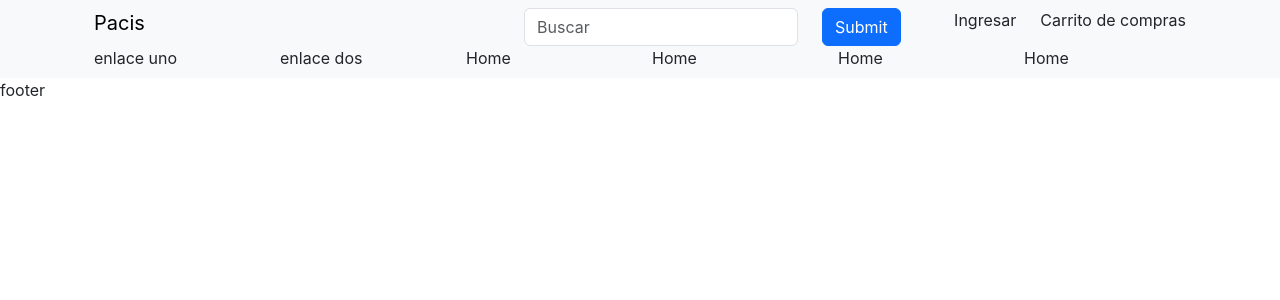
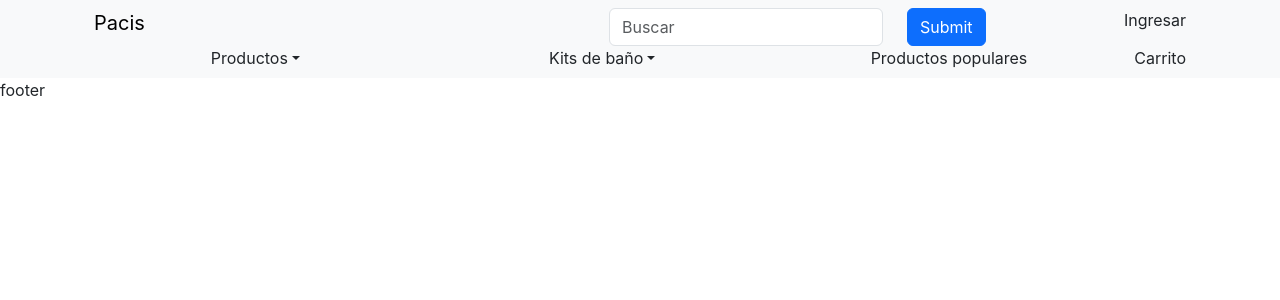
Before and after one commit to No-Country-simulation/c22-10-m-webapp, a React (Create React App) app in the folder Frontend/: page / in a window 1280 px wide. Shown: the top 300 px of the page. Built offline with nearby package versions, Linux system fonts and the light colour scheme.

Commit message:
Update header + estructura interna de la carpeta "COMPONENTS"

```diff
--- a/Frontend/src/COMPONENTS/Cabecera.jsx
+++ /dev/null
@@ -1,90 +0,0 @@
-import Container from "react-bootstrap/Container";
-import Nav from "react-bootstrap/Nav";
-import Navbar from "react-bootstrap/Navbar";
-import NavDropdown from "react-bootstrap/NavDropdown";
-import Form from "react-bootstrap/Form";
-import Button from "react-bootstrap/Button";
-import Row from "react-bootstrap/Row";
-import Col from "react-bootstrap/Col";
-import { Link } from "react-router-dom";
-
-function Cabecera() {
-  return (
-    <Navbar expand="lg" className="bg-body-tertiary">
-      <Container>
-        <Navbar.Toggle aria-controls="basic-navbar-nav" />
-        <Navbar.Collapse id="basic-navbar-nav">
-          <Container>
-            <Row>
-              <Col>
-                <Navbar.Brand as={Link} to="">
-                  Pacis
-                </Navbar.Brand>
-              </Col>
-              <Col>
-                <Form inline>
-                  <Row>
-                    <Col xs="auto">
-                      <Form.Control
-                        type="text"
-                        placeholder="Buscar"
-                        className=" mr-sm-2"
-                      />
-                    </Col>
-                    <Col xs="auto">
-                      <Button type="submit">Submit</Button>
-                    </Col>
-                  </Row>
-                </Form>
-              </Col>
-              <Col md="auto">
-                <Nav.Link as={Link} to="">
-                  Ingresar
-                </Nav.Link>
-              </Col>
-              <Col md="auto">
-                <Nav.Link as={Link} to="/enlace">
-                  Carrito de compras
-                </Nav.Link>
-              </Col>
-            </Row>{" "}
-            <Row>
-              <Col>
-                <Nav.Link as={Link} to="/enlaceuno">
-                  enlace uno
-                </Nav.Link>
-              </Col>
-              <Col>
-                <Nav.Link as={Link} to="/enlacedos">
-                  enlace dos
-                </Nav.Link>
-              </Col>
-              <Col>
-                <Nav.Link as={Link} to="">
-                  Home
-                </Nav.Link>
-              </Col>
-              <Col>
-                <Nav.Link as={Link} to="">
-                  Home
-                </Nav.Link>
-              </Col>
-              <Col>
-                <Nav.Link as={Link} to="">
-                  Home
-                </Nav.Link>
-              </Col>
-              <Col>
-                <Nav.Link as={Link} to="">
-                  Home
-                </Nav.Link>
-              </Col>
-            </Row>
-          </Container>
-        </Navbar.Collapse>
-      </Container>
-    </Navbar>
-  );
-}
-
-export default Cabecera;
--- /dev/null
+++ b/Frontend/src/COMPONENTS/Layout/Cabecera.jsx
@@ -0,0 +1,120 @@
+import Container from "react-bootstrap/Container";
+import Nav from "react-bootstrap/Nav";
+import Navbar from "react-bootstrap/Navbar";
+import NavDropdown from "react-bootstrap/NavDropdown";
+import Form from "react-bootstrap/Form";
+import Button from "react-bootstrap/Button";
+import Row from "react-bootstrap/Row";
+import Col from "react-bootstrap/Col";
+import { Link } from "react-router-dom";
+
+function Cabecera() {
+  return (
+    <Navbar expand="lg" className="bg-body-tertiary">
+      <Container>
+        <Navbar.Toggle aria-controls="basic-navbar-nav" />
+        <Navbar.Collapse id="basic-navbar-nav">
+          <Container>
+            <Row>
+              <Col>
+                <Navbar.Brand as={Link} to="/">
+                  Pacis
+                </Navbar.Brand>
+              </Col>
+              <Col>
+                <Form inline>
+                  <Row>
+                    <Col xs="auto">
+                      <Form.Control
+                        type="text"
+                        placeholder="Buscar"
+                        className=" mr-sm-2"
+                      />
+                    </Col>
+                    <Col xs="auto">
+                      <Button type="submit">Submit</Button>
+                    </Col>
+                  </Row>
+                </Form>
+              </Col>
+              <Col md="auto">
+                <Nav.Link as={Link} to="">
+                  Ingresar
+                </Nav.Link>
+              </Col>
+            </Row>{" "}
+            <Row>
+              <Col className="text-center">
+                <NavDropdown title="Productos" id="basic-nav-dropdown">
+                  <NavDropdown.Item href="#action/3.1">
+                    Bombas de sal
+                  </NavDropdown.Item>
+                  <NavDropdown.Item href="#action/3.2">
+                    Jabones artesanales
+                  </NavDropdown.Item>
+                  <NavDropdown.Item href="#action/3.3">
+                    Sales de baño
+                  </NavDropdown.Item>
+                  <NavDropdown.Item href="#action/3.4">
+                    Velas aromáticas
+                  </NavDropdown.Item>
+                  <NavDropdown.Item href="#action/3.4">
+                    Aceites
+                  </NavDropdown.Item>{" "}
+                  <NavDropdown.Item href="#action/3.4">
+                    Exfoliantes
+                  </NavDropdown.Item>
+                  <NavDropdown.Item href="#action/3.4">
+                    Mascarillas
+                  </NavDropdown.Item>
+                  <NavDropdown.Item href="#action/3.4">Cremas</NavDropdown.Item>
+                  <NavDropdown.Item href="#action/3.4">
+                    Esponjas y pads
+                  </NavDropdown.Item>
+                  <NavDropdown.Item href="#action/3.4">
+                    Bálsamos labiales
+                  </NavDropdown.Item>
+                  <NavDropdown.Item href="#action/3.4">Guayas</NavDropdown.Item>
+                </NavDropdown>
+              </Col>
+              <Col className="text-center">
+                <NavDropdown title="Kits de baño" id="basic-nav-dropdown">
+                  <NavDropdown.Item href="#action/3.1">
+                    <strong>Kit 1</strong>
+                  </NavDropdown.Item>
+                  <NavDropdown.Item href="#action/3.2">Día</NavDropdown.Item>
+                  <NavDropdown.Item href="#action/3.2">Noche</NavDropdown.Item>
+                  <NavDropdown.Item href="#action/3.1">
+                    <strong>Kit 2</strong>
+                  </NavDropdown.Item>
+                  <NavDropdown.Item href="#action/3.2">Día</NavDropdown.Item>
+                  <NavDropdown.Item href="#action/3.2">Noche</NavDropdown.Item>
+                  <NavDropdown.Item href="#action/3.1">
+                    <strong>Kit 3</strong>
+                  </NavDropdown.Item>
+                  <NavDropdown.Item href="#action/3.2">Día</NavDropdown.Item>
+                  <NavDropdown.Item href="#action/3.2">Noche</NavDropdown.Item>
+                  <NavDropdown.Item href="#action/3.1">
+                    <strong>Kit 4</strong>
+                  </NavDropdown.Item>
+                  <NavDropdown.Item href="#action/3.2">Día</NavDropdown.Item>
+                  <NavDropdown.Item href="#action/3.2">Noche</NavDropdown.Item>
+                </NavDropdown>
+              </Col>
+              <Col className="text-center">
+                <Nav.Link as={Link} to="/enlacedos">
+                  Productos populares
+                </Nav.Link>
+              </Col>
+              <Col className="text-center" md="auto">
+                Carrito
+              </Col>
+            </Row>
+          </Container>
+        </Navbar.Collapse>
+      </Container>
+    </Navbar>
+  );
+}
+
+export default Cabecera;
--- a/Frontend/src/PAGES/Layout.jsx
+++ b/Frontend/src/PAGES/Layout.jsx
@@ -1,5 +1,5 @@
 import { Outlet } from "react-router-dom";
-import Cabecera from "../COMPONENTS/Cabecera";
+import Cabecera from "../COMPONENTS/Layout/Cabecera";
 
 export const Layout = () => {
   return (
```
Also changed, not shown: Frontend/src/COMPONENTS/UI/Testimonios.css (renamed from Frontend/src/COMPONENTS/carruseles/Testimonios.css), Frontend/src/COMPONENTS/UI/Testimonios.jsx (renamed from Frontend/src/COMPONENTS/carruseles/Testimonios.jsx).
